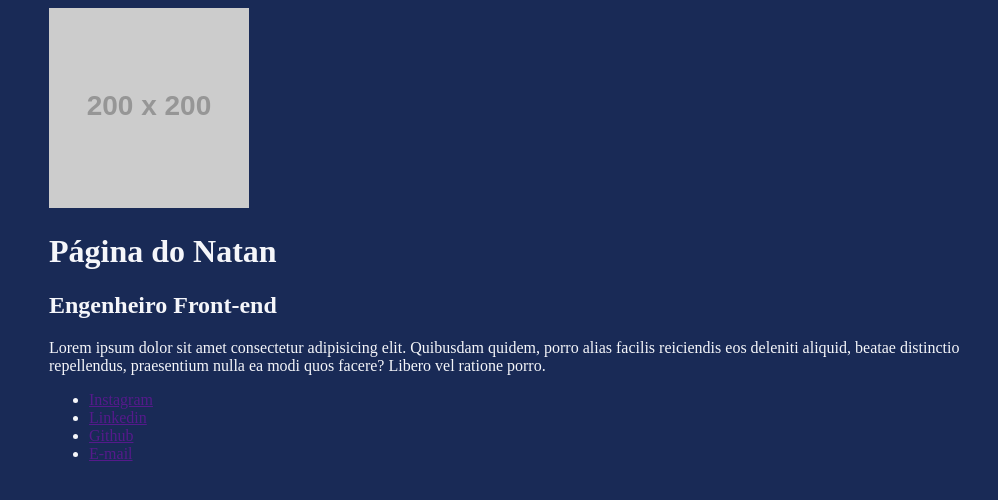
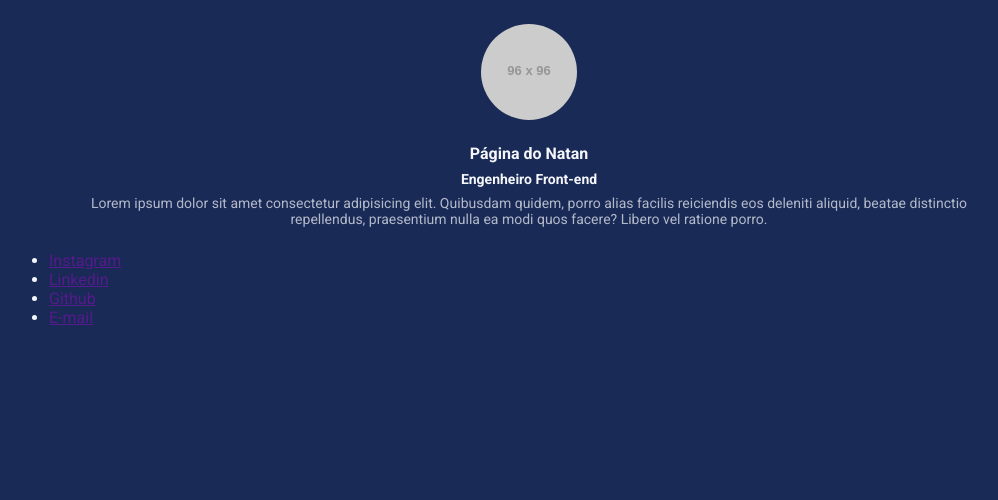
Before and after one commit to 0Ghaner/less, a website: page index.html in a window 1280 px wide. Shown: the whole page, without its empty margins (111-1109 px from the left). Drawn offline with Linux system fonts and the light colour scheme; placeholder pictures from the web are drawn by us.

Commit message:
segundo commit

```diff
--- a/index.html
+++ b/index.html
@@ -5,16 +5,21 @@
     <meta name="viewport" content="width=device-width, initial-scale=1.0">
     <title>Página do Natan</title>
     <link rel="stylesheet" href="/build/styles/main.css">
+    <link rel="preconnect" href="https://fonts.googleapis.com">
+    <link rel="preconnect" href="https://fonts.gstatic.com" crossorigin>
+    <link href="https://fonts.googleapis.com/css2?family=Roboto:ital,wght@0,100..900;1,100..900&display=swap" rel="stylesheet">
 </head>
 <body>
     <div class="container">
         <header>
-            <img src="https://placehold.co/200x200" alt="">
-            <h1>Página do Natan</h1>
-            <h2>Engenheiro Front-end</h2>
-            <p>
-                Lorem ipsum dolor sit amet consectetur adipisicing elit. Quibusdam quidem, porro alias facilis reiciendis eos deleniti aliquid, beatae distinctio repellendus, praesentium nulla ea modi quos facere? Libero vel ratione porro.
-            </p>
+            <img class="profile-avatar" src="https://placehold.co/96x96" alt="">
+            <div class="profile-bio">
+                <h1 class="profile-bio-name">Página do Natan</h1>
+                <h2 class="profile-bio-subtitle">Engenheiro Front-end</h2>
+                <p class="profile-bio-description">
+                    Lorem ipsum dolor sit amet consectetur adipisicing elit. Quibusdam quidem, porro alias facilis reiciendis eos deleniti aliquid, beatae distinctio repellendus, praesentium nulla ea modi quos facere? Libero vel ratione porro.
+                </p>
+            </div>
         </header>
         <nav>
             <ul>
--- a/src/styles/main.less
+++ b/src/styles/main.less
@@ -2,6 +2,16 @@
 @breakpointMobile: ~"(max-width: 767px)";
 @breakpointTablet: ~"(min-width: 768px) and (max-width: 1023px)";
 
+.marginBotton8 {
+    margin-bottom: 8px;
+}
+
+* {
+    margin: 0;
+    padding: 0;
+    box-sizing: border-box;
+    font-family: "Roboto", sans-serif;
+}
 
 body {
     background-color: @corDeFundo;
@@ -21,3 +31,32 @@ body {
         max-width: 80%;
     }
 }
+
+header {
+    padding: 24px;
+
+    .profile-avatar {
+        display: block;
+        margin: 0 auto 24px;
+        border-radius: 50%;
+    }
+}
+
+.profile-bio {
+    text-align: center;
+
+    &-name {
+        font-size: 16px;
+        .marginBotton8();
+    }
+
+    &-subtitle {
+        font-size: 14px;
+        .marginBotton8();
+    }
+
+    &-description {
+        font-size: 14px;
+        opacity: .7;
+    }
+}
```
Also changed, not shown: build/styles/main.css.
